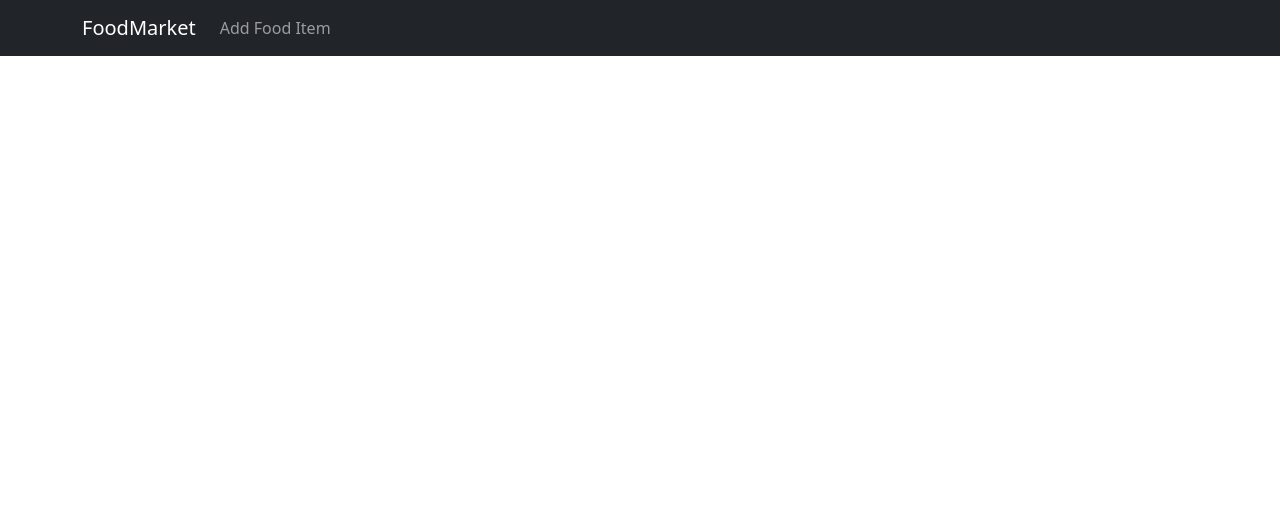
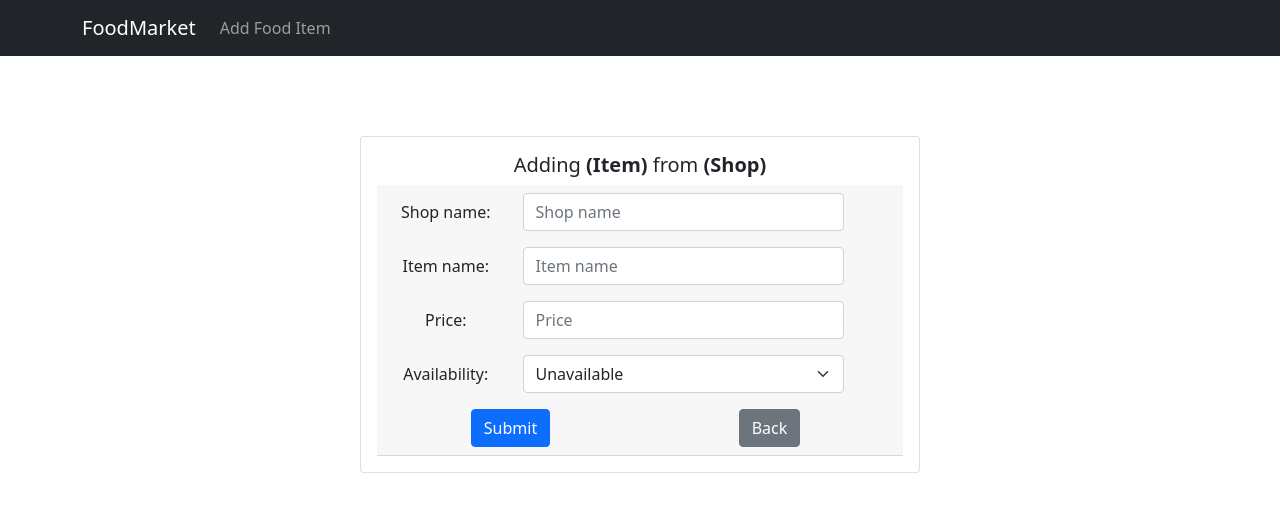
Before and after one commit to helloitsxinyi/ezmarket-client, a React (Create React App) app in the folder client/: page /add in a window 1280 px wide. Shown: the top 512 px of the page. Built offline with nearby package versions, Linux system fonts and the light colour scheme.

Commit message:
implement add functionality

```diff
--- a/client/src/components/Add.js
+++ b/client/src/components/Add.js
@@ -1,9 +1,170 @@
-import React, { Component } from "react";
+import React, { useEffect, useState } from "react";
+import Card from "react-bootstrap/Card";
+import Button from "react-bootstrap/Button";
+import Container from "react-bootstrap/Container";
+import Row from "react-bootstrap/Row";
+import Col from "react-bootstrap/Col";
+import Form from "react-bootstrap/Form";
+import ItemDataService from "../services/ItemDataService";
+import { useParams, Link } from "react-router-dom";
+import Toast from "react-bootstrap/Toast";
 
-export class Add extends Component {
-  render() {
-    return <div></div>;
-  }
+function Add() {
+  const [item, setItem] = useState({});
+  const [showToast, setShowToast] = useState(false);
+  const [success, setSuccess] = useState(false);
+  const { id } = useParams();
+
+  useEffect(() => {
+    setItem({ ...item, shopName: "(Shop)", itemName: "(Item)" });
+  }, [id]);
+
+  const handleInputChange = (event) => {
+    const { name, value } = event.target;
+    setItem({ ...item, [name]: value });
+  };
+
+  const submit = () => {
+    ItemDataService.add(`http://localhost:8000/items/`, item).then((res) => {
+      setShowToast(true);
+      if (res.status === 200) {
+        setSuccess(true);
+      } else {
+        setSuccess(false);
+      }
+    });
+  };
+
+  return (
+    // TOAST
+    // TODO: stack toasts
+    // see: https://react-bootstrap.github.io/components/toasts/#toast-props
+    <Container>
+      <Container className="d-flex">
+        <Row className="m-auto align-self-center">
+          <Col>
+            <Card
+              style={{
+                width: "35rem",
+                top: "5rem",
+              }}
+            >
+              <Card.Body>
+                <Card.Title>
+                  Adding <b>{item.itemName}</b> from <b>{item.shopName}</b>
+                </Card.Title>
+                {/* TODO: align text to left */}
+                <Card.Header className="align-left">
+                  <Form.Group as={Row} className="mb-3" controlId="shopName">
+                    <Form.Label column sm={3}>
+                      Shop name:
+                    </Form.Label>
+                    <Col sm={8}>
+                      <Form.Control
+                        type="text"
+                        placeholder="Shop name"
+                        name="shopName"
+                        onChange={handleInputChange}
+                      />
+                    </Col>
+                  </Form.Group>
+
+                  <Form.Group as={Row} className="mb-3" controlId="itemName">
+                    <Form.Label column sm={3}>
+                      Item name:
+                    </Form.Label>
+                    <Col sm={8}>
+                      <Form.Control
+                        type="text"
+                        name="itemName"
+                        placeholder="Item name"
+                        onChange={handleInputChange}
+                      />
+                    </Col>
+                  </Form.Group>
+                  <Form.Group as={Row} className="mb-3" controlId="price">
+                    <Form.Label column sm={3}>
+                      Price:
+                    </Form.Label>
+                    <Col sm={8}>
+                      <Form.Control
+                        type="number"
+                        step="0.01"
+                        name="price"
+                        placeholder="Price"
+                        onChange={handleInputChange}
+                      />
+                    </Col>
+                  </Form.Group>
+                  <Form.Group as={Row} className="mb-3" controlId="available">
+                    <Form.Label column sm={3}>
+                      Availability:
+                    </Form.Label>
+                    <Col sm={8}>
+                      <Form.Select
+                        aria-label="Select..."
+                        name="available"
+                        value={
+                          item.available === true ? "available" : "unavailable"
+                        }
+                        onChange={(e) => {
+                          setItem({
+                            ...item,
+                            available:
+                              e.target.value === "available" ? true : false,
+                          });
+                        }}
+                      >
+                        <option value="available">Available</option>
+                        <option value="unavailable">Unavailable</option>
+                      </Form.Select>
+                    </Col>
+                  </Form.Group>
+                  <Row>
+                    <Col>
+                      {/* TODO: fix button position */}
+                      <Button variant="primary" type="submit" onClick={submit}>
+                        Submit
+                      </Button>
+                    </Col>
+                    <Col>
+                      <Link to={"/"} className="btn-custom">
+                        <Button variant="secondary">Back</Button>
+                      </Link>
+                    </Col>
+                  </Row>
+                </Card.Header>
+              </Card.Body>
+            </Card>
+          </Col>
+        </Row>
+      </Container>
+      <Row>
+        <Col xs={6}>
+          <Toast
+            onClose={() => setShowToast(false)}
+            show={showToast}
+            delay={3000}
+            autohide
+            bg={success ? "success" : "danger"}
+            style={{ position: "absolute", right: "1rem", top: "1rem" }}
+          >
+            <Toast.Header>
+              <strong className="me-auto">
+                {" "}
+                {success ? "Success" : "Error"}
+              </strong>
+            </Toast.Header>
+            <Toast.Body style={{ color: "white", textAlign: "left" }}>
+              {success
+                ? "Successfully added!"
+                : "There was an error processing your request! Please try again."}
+            </Toast.Body>
+          </Toast>
+        </Col>
+      </Row>
+    </Container>
+  );
 }
 
 export default Add;
--- a/client/src/services/ItemDataService.js
+++ b/client/src/services/ItemDataService.js
@@ -12,6 +12,20 @@ class ItemDataService {
       referrerPolicy: "no-referrer",
     });
     return response.json(); // parses JSON response into native JavaScript objects
+  }
+
+  async add(url = "", data = {}) {
+    const response = await fetch(url, {
+      method: "POST",
+      mode: "cors",
+      headers: {
+        "Content-Type": "application/json",
+      },
+      redirect: "follow",
+      referrerPolicy: "no-referrer",
+      body: JSON.stringify(data), // body data type must match "Content-Type" header
+    });
+    return response;
   }
 
   async update(url = "", data = {}) {
@@ -40,30 +54,6 @@ class ItemDataService {
     });
     return response;
   }
-
-  // retrieve() {
-  //   return axios.get("/items");
-  // }
-
-  // retrieveAvailable() {
-  //   return axios.get("/items/available");
-  // }
-
-  // retrieveById(id) {
-  //   return axios.get(`/items/${id}`);
-  // }
-
-  // update(id, data) {
-  //   return axios.put(`/items/${id}`, data);
-  // }
-
-  // delete(id) {
-  //   return axios.delete(`items/${id}`);
-  // }
-
-  // deleteAll() {
-  //   return axios.delete("items");
-  // }
 }
 
 export default new ItemDataService();
```
